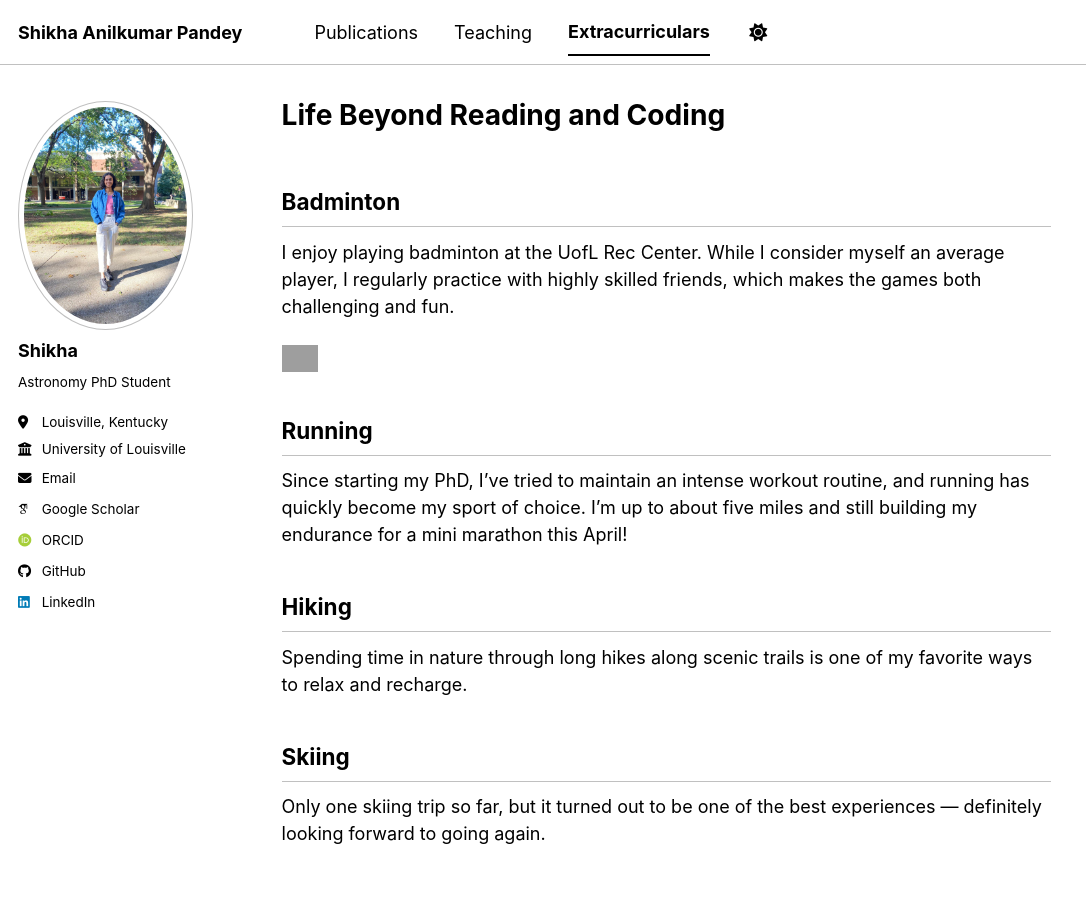
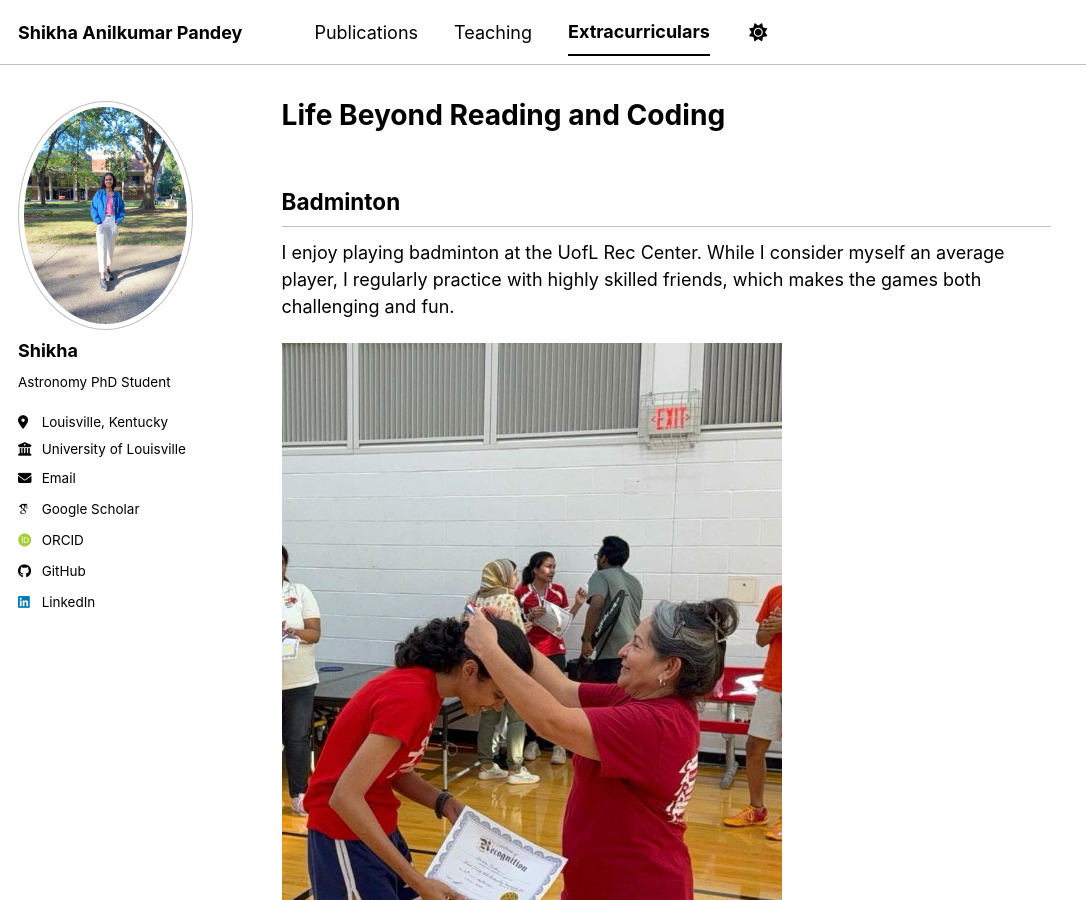
Before and after one commit to pshikha/pshikha.github.io, a Jekyll site: the page built from _pages/markdown.md, in a window 1280 px wide and 900 px high. Shown: the whole window, without its empty margins (0-1086 px from the left). Built offline with Jekyll 4.4.1, drawn with Linux system fonts in a browser that asks for light colours; some web fonts are replaced; a script bundle is joined from its source files by our own code; library files that are not in the unit come from our copies.

Commit message:
Update markdown.md

```diff
--- a/_pages/markdown.md
+++ b/_pages/markdown.md
@@ -14,7 +14,7 @@ redirect_from:
 I enjoy playing badminton at the UofL Rec Center. While I consider myself an average player, I regularly practice with highly skilled friends, which makes the games both challenging and fun.
 
 <div>
-<images src="bad1.jpeg" width="500" height="300"/>
+<img src="/images/bad1.jpeg" width="500" height="300"/>
 </div>
 ![](/images/bad2.jpeg =100x){:height="36px" width="36px"}
 
```
